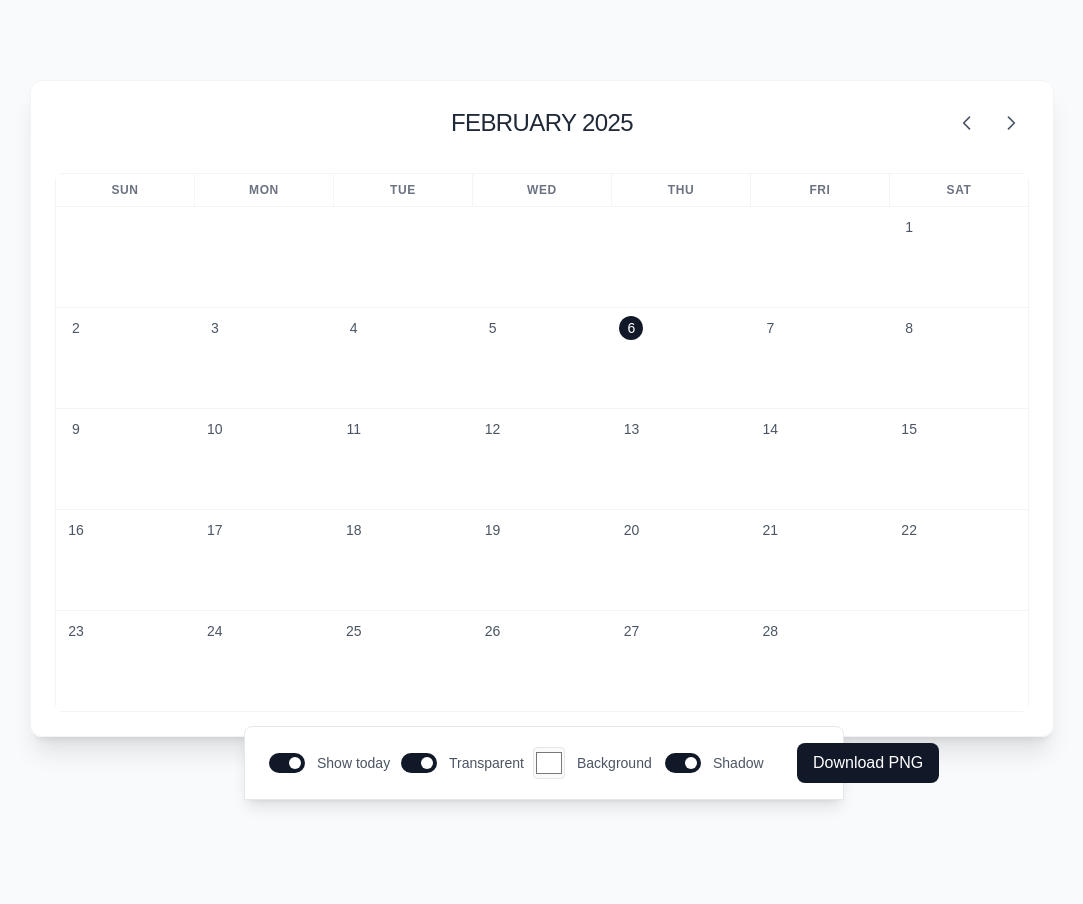
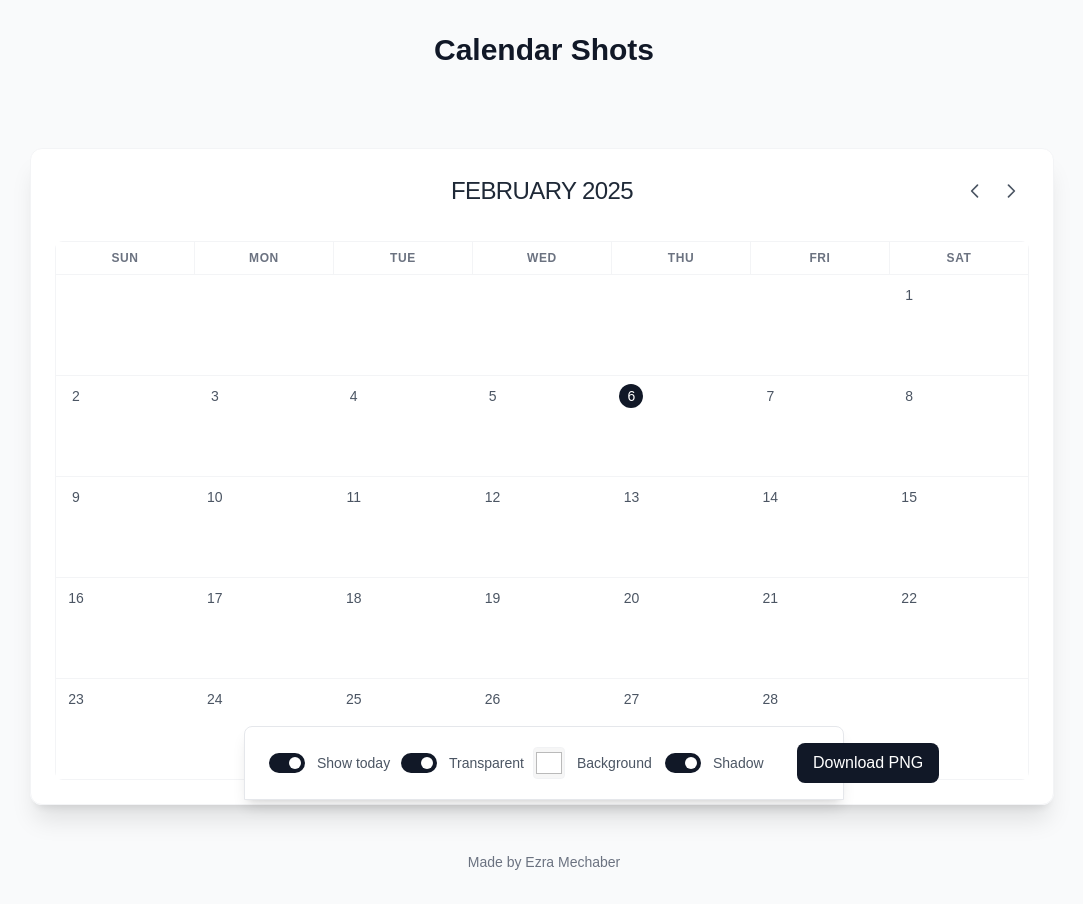
Before and after one commit to ezramechaber/calendar-screenshot, a Next.js app: page / in a window 1280 px wide. Shown: the whole page, without its empty margins (96-1179 px from the left). Before the commit the page ends 800 px from the top, so only its background shows below. Built offline with nearby package versions, Linux system fonts and the light colour scheme.

Commit message:
Header added

```diff
--- a/src/components/Calendar.tsx
+++ b/src/components/Calendar.tsx
@@ -83,11 +83,14 @@ function CalendarContent() {
 
   return (
     <div className="min-h-screen flex flex-col items-center p-4 md:p-8 pb-28">
+      {/* Title */}
+      <h1 className="text-3xl font-bold text-gray-900 mb-8">Calendar Shots</h1>
+
       {/* Visible calendar with scaling */}
       <div
         className="relative p-12 rounded-2xl"
         style={{
-          width: 1124, // 1024 + 100px padding
+          width: 1124,
           background: calendarSettings.isTransparent
             ? 'transparent'
             : (calendarSettings.bgGradient || calendarSettings.bgColor || '#ffffff')
@@ -129,6 +132,11 @@ function CalendarContent() {
         </div>
       </div>
 
+      {/* Footer */}
+      <div className="mt-8 text-sm text-gray-500">
+        Made by Ezra Mechaber
+      </div>
+
       {/* Hidden export version */}
       <div
         ref={exportRef}
@@ -163,7 +171,7 @@ function CalendarContent() {
                 {format(currentDate, 'MMMM yyyy').toUpperCase()}
               </h1>
               <div className="ml-auto">
-                <MonthSelector />
+                <MonthSelector hideControls={true} />
               </div>
             </div>
             <div className="flex-1">
--- a/src/components/MonthSelector.tsx
+++ b/src/components/MonthSelector.tsx
@@ -3,37 +3,45 @@
 import { format, addMonths, subMonths } from 'date-fns'
 import { useCalendarContext } from '@/context/CalendarContext'
 
-export default function MonthSelector() {
+interface MonthSelectorProps {
+  hideControls?: boolean
+}
+
+export default function MonthSelector({ hideControls = false }: MonthSelectorProps) {
   const { currentDate, setCurrentDate } = useCalendarContext()
 
-  const nextMonth = () => {
+  const handlePrevMonth = () => {
+    setCurrentDate(subMonths(currentDate, 1))
+  }
+
+  const handleNextMonth = () => {
     setCurrentDate(addMonths(currentDate, 1))
   }
 
-  const previousMonth = () => {
-    setCurrentDate(subMonths(currentDate, 1))
-  }
-
   return (
-    <div className="flex gap-2">
+    <div className="flex items-start justify-between">
+      {!hideControls && (
+        <>
           <button
-        onClick={previousMonth}
             className="p-2 hover:bg-gray-50 rounded-lg transition-colors"
+            onClick={handlePrevMonth}
             aria-label="Previous month"
           >
             <svg className="w-5 h-5 text-gray-600" fill="none" viewBox="0 0 24 24" stroke="currentColor">
-          <path strokeLinecap="round" strokeLinejoin="round" strokeWidth={2} d="M15 19l-7-7 7-7" />
+              <path strokeLinecap="round" strokeLinejoin="round" strokeWidth="2" d="M15 19l-7-7 7-7" />
             </svg>
           </button>
           <button
-        onClick={nextMonth}
             className="p-2 hover:bg-gray-50 rounded-lg transition-colors"
+            onClick={handleNextMonth}
             aria-label="Next month"
           >
             <svg className="w-5 h-5 text-gray-600" fill="none" viewBox="0 0 24 24" stroke="currentColor">
-          <path strokeLinecap="round" strokeLinejoin="round" strokeWidth={2} d="M9 5l7 7-7 7" />
+              <path strokeLinecap="round" strokeLinejoin="round" strokeWidth="2" d="M9 5l7 7-7 7" />
             </svg>
           </button>
+        </>
+      )}
     </div>
   )
 }
--- a/src/components/Toolbar.tsx
+++ b/src/components/Toolbar.tsx
@@ -69,15 +69,25 @@ export default function Toolbar({ onDownload }: ToolbarProps) {
         break
       case 'bgColor':
         setBgColor(value as string)
+        setIsTransparent(false)
         setCalendarSettings({
           bgColor: value,
-          bgGradient: generateGradient(value as string)
+          bgGradient: generateGradient(value as string),
+          isTransparent: false
         })
         break
       case 'showShadow':
         setShowShadow(value as boolean)
         setCalendarSettings({ [key]: value })
         break
+    }
+  }
+
+  const handleColorClick = () => {
+    // If transparent is on, turn it off first
+    if (isTransparent) {
+      setIsTransparent(false)
+      setCalendarSettings({ isTransparent: false })
     }
   }
 
@@ -125,8 +135,10 @@ export default function Toolbar({ onDownload }: ToolbarProps) {
             type="color"
             value={bgColor}
             onChange={(e) => handleSettingChange('bgColor', e.target.value)}
-            className="w-8 h-8 rounded border border-gray-200 cursor-pointer flex-shrink-0"
-            disabled={isTransparent}
+            onClick={handleColorClick}
+            className={`w-8 h-8 rounded border border-gray-200 cursor-pointer flex-shrink-0 ${
+              isTransparent ? 'opacity-50' : ''
+            }`}
           />
           <span className="text-sm text-gray-600 whitespace-nowrap">Background</span>
         </div>
```
Lines whose indentation alone changed are shown as unchanged.
